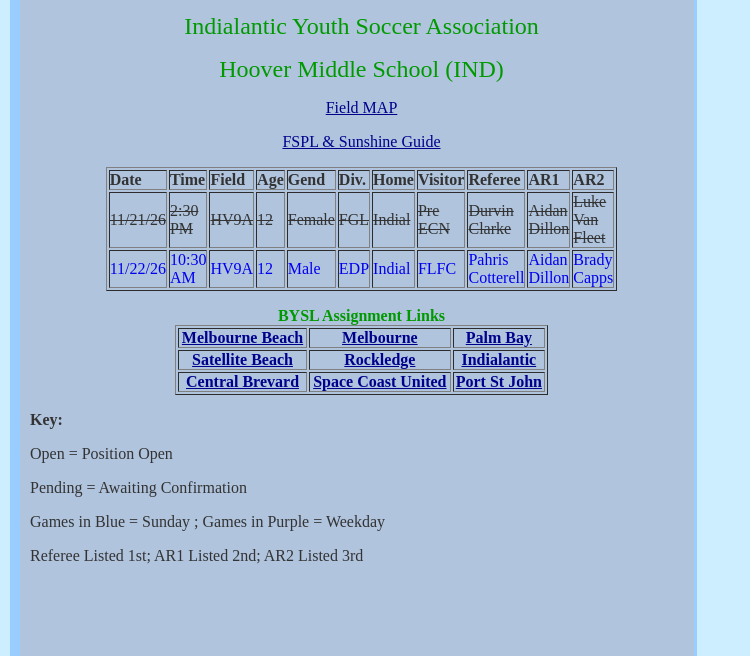
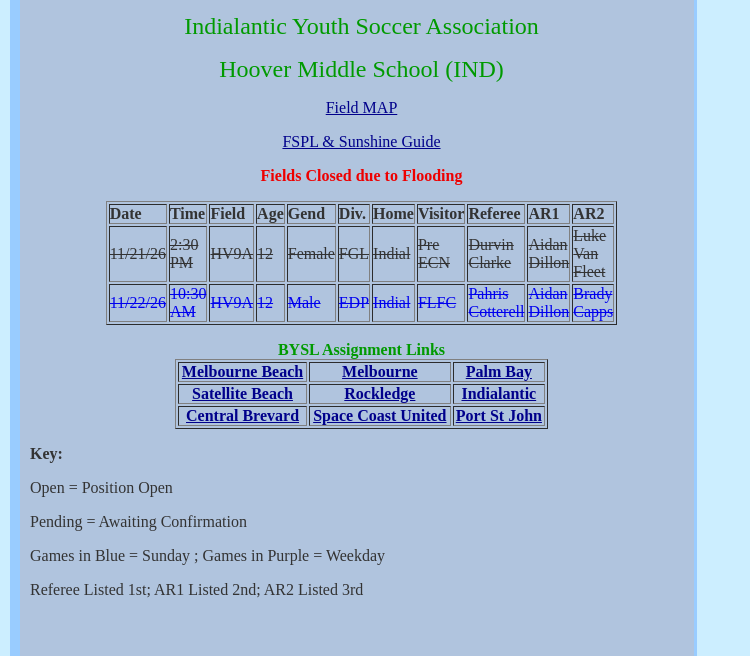
Before and after one commit to sh1eldo7/webclones1, a plain HTML site: page docs/assignmentsIND.html in a window 1280 px wide. Shown: the part 144-800 px from the top of the page, without its empty margins (0-750 px from the left). Drawn offline with Linux system fonts and the light colour scheme.

```diff
--- a/docs/assignmentsIND.html
+++ b/docs/assignmentsIND.html
@@ -69,6 +69,7 @@
 									<p><font size="5" color="#009a00">Hoover Middle School (IND)</font></p>
 									<p><a href="https://www.iysasoccer.com/fields/indialantic-field-layout/" target="_blank">Field MAP</a></p>
 									<p><a href="https://www.fysa.com/wp-content/uploads/sites/224/2025/10/GAME-DAY-GUIDE-Leagues.pdf" target="_blank">FSPL &amp;&nbsp;Sunshine Guide</a></p>
+									<p><font color="#ee0000"><b>Fields Closed due to Flooding</b></font></p>
 									<p></p>
 									<table width="180" border="1" cellspacing="2" cellpadding="0">
 										<tr>
@@ -98,17 +99,17 @@
 											<td><strike>Luke Van Fleet</strike></td>
 										</tr>
 										<tr>
-											<td><font color="#0000ee">11/22/26</font></td>
-											<td><font color="#0000ee">10:30 AM</font></td>
-											<td><font color="#0000ee">HV9A</font></td>
-											<td><font color="#0000ee">12</font></td>
-											<td><font color="#0000ee">Male</font></td>
-											<td><font color="#0000ee">EDP</font></td>
-											<td><font color="#0000ee">Indial</font></td>
-											<td><font color="#0000ee">FLFC</font></td>
-											<td><font color="#0000ee">Pahris Cotterell</font></td>
-											<td><font color="#0000ee">Aidan Dillon </font></td>
-											<td><font color="#0000ee">Brady Capps</font></td>
+											<td><font color="#0000ee"><strike>11/22/26</strike></font></td>
+											<td><font color="#0000ee"><strike>10:30 AM</strike></font></td>
+											<td><font color="#0000ee"><strike>HV9A</strike></font></td>
+											<td><font color="#0000ee"><strike>12</strike></font></td>
+											<td><font color="#0000ee"><strike>Male</strike></font></td>
+											<td><font color="#0000ee"><strike>EDP</strike></font></td>
+											<td><font color="#0000ee"><strike>Indial</strike></font></td>
+											<td><font color="#0000ee"><strike>FLFC</strike></font></td>
+											<td><font color="#0000ee"><strike>Pahris Cotterell</strike></font></td>
+											<td><font color="#0000ee"><strike>Aidan Dillon </strike></font></td>
+											<td><font color="#0000ee"><strike>Brady Capps</strike></font></td>
 										</tr>
 									</table>
 									<p></p>
```
